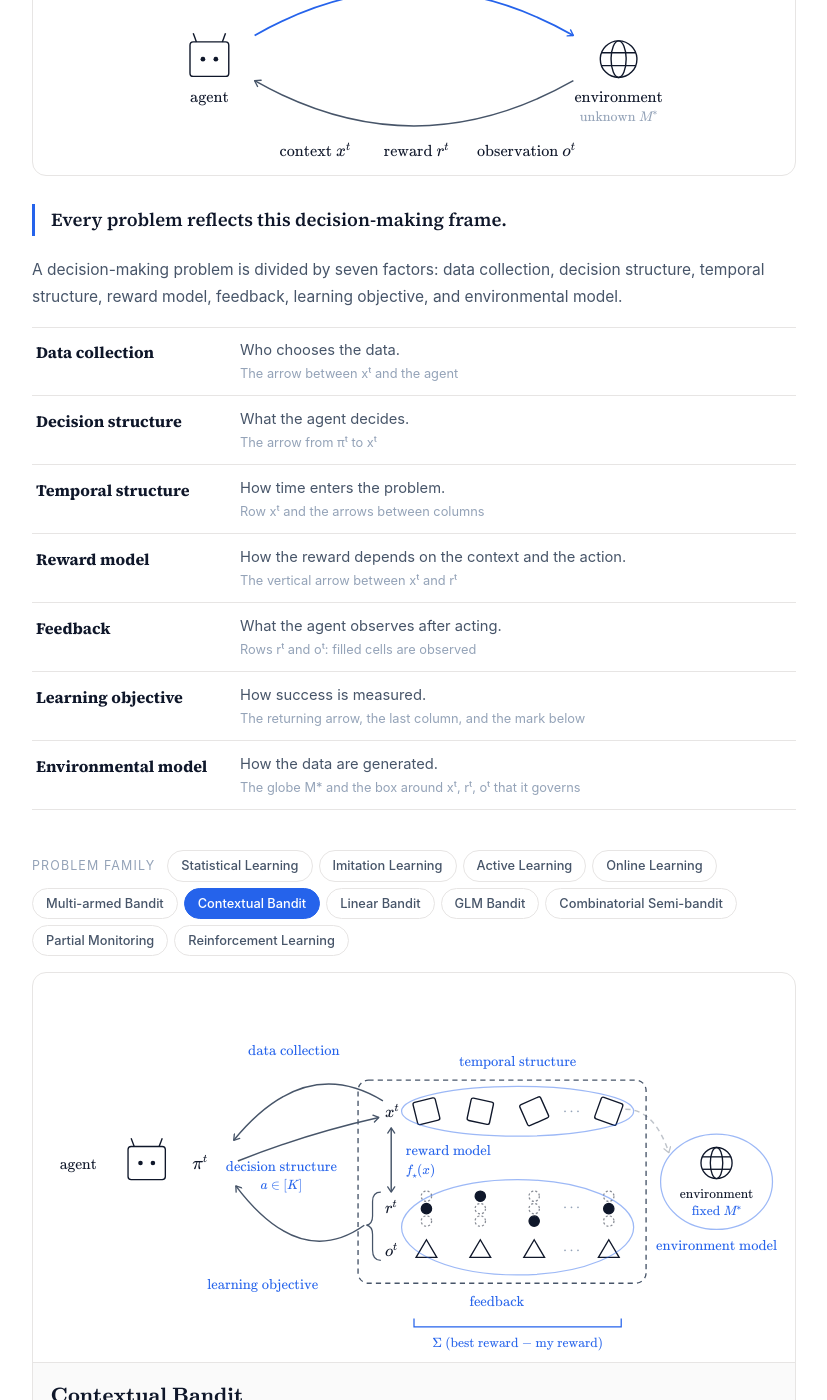
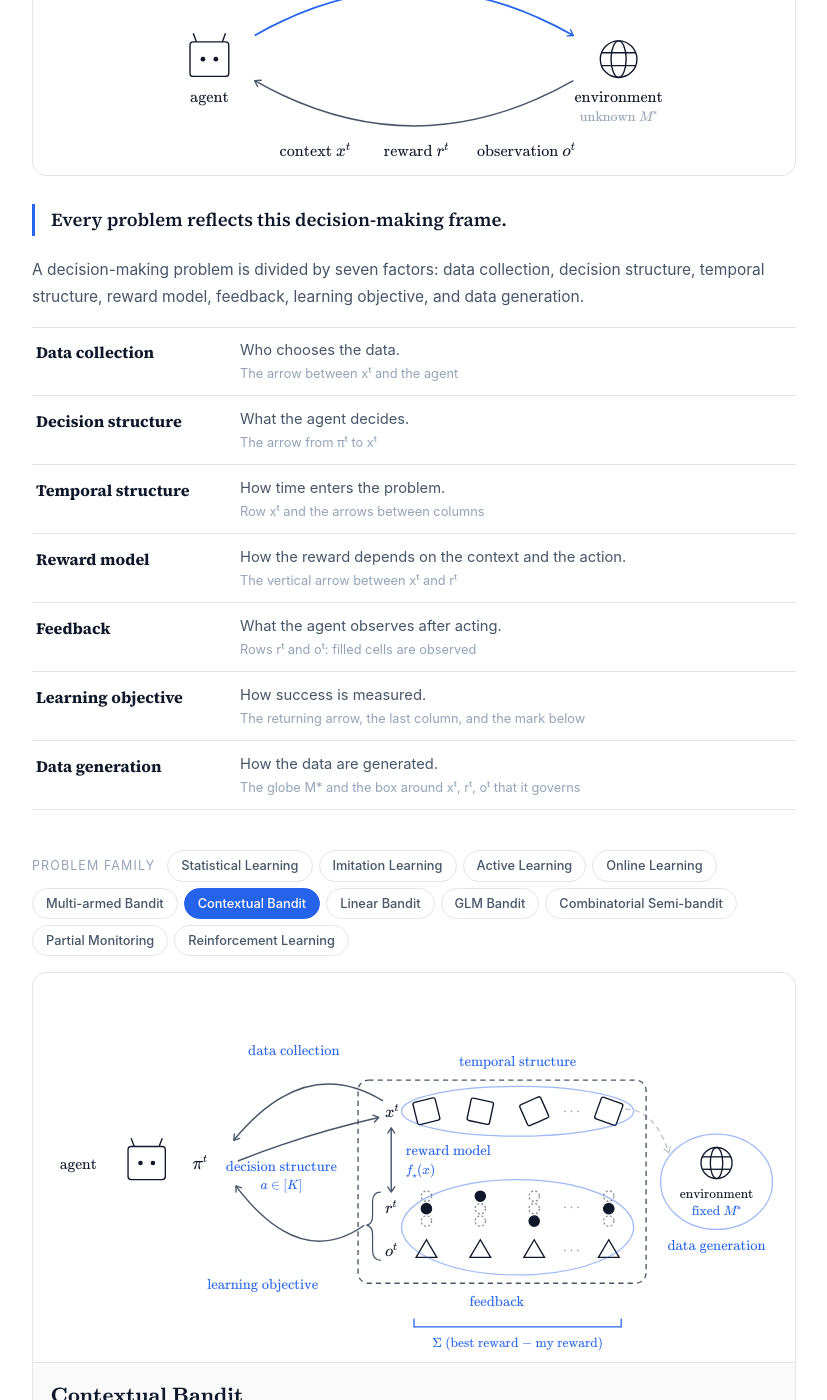
Before and after one commit to hajin322/hajin322.github.io, a Jekyll site: the page built from pages/learning-framework.html, in a window 1280 px wide and 1400 px high, scrolled down 452 px. Shown: the whole window, without its empty margins (226-1053 px from the left). Built offline with Jekyll 4.4.1, drawn with Linux system fonts in a browser that asks for light colours; some of the changed text lies outside the part shown.

Commit message:
Learning Framework: rename Environment model to Data generation
Co-Authored-By: Claude Opus 5.5 <noreply@anthropic.com>

```diff
--- a/pages/learning-framework.html
+++ b/pages/learning-framework.html
@@ -1,7 +1,7 @@
 ---
 layout: page
 title: "Learning Framework"
-description: "An agent interacts with an unknown environment, learning a mapping from contexts to decisions. Every such problem is divided by seven factors: data collection, decision structure, temporal structure, reward model, feedback, learning objective, and environmental model."
+description: "An agent interacts with an unknown environment, learning a mapping from contexts to decisions. Every such problem is divided by seven factors: data collection, decision structure, temporal structure, reward model, feedback, learning objective, and data generation."
 permalink: /pages/learning-framework/
 ---
 
@@ -199,8 +199,8 @@ permalink: /pages/learning-framework/
   <p class="lf-frame" data-l="en" lang="en">Every problem reflects this decision-making frame.</p>
   <p class="lf-frame" data-l="ko" lang="ko">모든 문제는 이 의사결정 프레임을 반영한다.</p>
 
-  <p class="lf-lede" data-l="en" lang="en">A decision-making problem is divided by seven factors: data collection, decision structure, temporal structure, reward model, feedback, learning objective, and environmental model.</p>
-  <p class="lf-lede" data-l="ko" lang="ko">의사결정 문제는 일곱 개의 요소로 나뉜다: 데이터 수집, 결정 구조, 시간 구조, 보상 모델, 피드백, 학습 목표, 환경 모델.</p>
+  <p class="lf-lede" data-l="en" lang="en">A decision-making problem is divided by seven factors: data collection, decision structure, temporal structure, reward model, feedback, learning objective, and data generation.</p>
+  <p class="lf-lede" data-l="ko" lang="ko">의사결정 문제는 일곱 개의 요소로 나뉜다: 데이터 수집, 결정 구조, 시간 구조, 보상 모델, 피드백, 학습 목표, 데이터 생성.</p>
 
   <dl class="lf-factors">
     <div>
@@ -234,7 +234,7 @@ permalink: /pages/learning-framework/
         <span class="lf-where"><span data-l="en" lang="en">The returning arrow, the last column, and the mark below</span><span data-l="ko" lang="ko">돌아오는 화살표, 마지막 칸, 아래의 평가 표시</span></span></dd>
     </div>
     <div>
-      <dt>Environmental model</dt>
+      <dt>Data generation</dt>
       <dd><span data-l="en" lang="en">How the data are generated.</span><span data-l="ko" lang="ko">데이터가 어떻게 생성되는가.</span>
         <span class="lf-where"><span data-l="en" lang="en">The globe M* and the box around xᵗ, rᵗ, oᵗ that it governs</span><span data-l="ko" lang="ko">지구본 M*와 그것이 관할하는 xᵗ, rᵗ, oᵗ의 상자</span></span></dd>
     </div>
@@ -295,7 +295,7 @@ permalink: /pages/learning-framework/
       <g><circle class="ink" cx="652" cy="168" r="15"/><ellipse class="ink" cx="652" cy="168" rx="6" ry="15"/><line class="ink" x1="638" y1="162" x2="666" y2="162"/><line class="ink" x1="638" y1="174" x2="666" y2="174"/></g>
       <text class="t" x="652" y="202" text-anchor="middle" style="font-size:13px">environment</text>
       <g id="envCap" data-ax="env"><text class="capA" data-l="en" x="652" y="218" text-anchor="middle"></text><text class="capA" data-l="ko" x="652" y="218" text-anchor="middle"></text></g>
-      <text class="ax" data-ax="env" x="652" y="252" text-anchor="middle">environment model</text>
+      <text class="ax" data-ax="env" x="652" y="252" text-anchor="middle">data generation</text>
       <path id="advLine" class="link" data-ax="env" d="M564 116 Q592 116 606 158"/>
 
       <!-- objective marks -->
@@ -369,7 +369,7 @@ const AXES = [
     ['Linear', 'The mean reward is linear in the features: ⟨x, θ⋆⟩.', '평균 보상이 특징에 대해 선형이다: ⟨x, θ⋆⟩.'],
     ['Generalized linear', 'A known link function of a linear score: σ(⟨x, θ⋆⟩).', '선형 점수에 알려진 연결 함수를 씌운 값이다: σ(⟨x, θ⋆⟩).'],
     ['General function', 'A general function class, e.g. kernels or neural networks: f⋆(x).', '커널, 신경망 같은 일반 함수 클래스다: f⋆(x).']]},
-  {id:'env', name:'Environment model',
+  {id:'env', name:'Data generation',
    q:['How is the data generated?', '데이터가 어떻게 생성되나'],
    where:['The globe M* and the box around xᵗ, rᵗ, oᵗ that it governs', '지구본 M*와 그것이 관할하는 xᵗ, rᵗ, oᵗ의 상자'], vals:[
     ['i.i.d.', 'A fixed M* generates every round independently.', '고정된 M*가 매 라운드를 독립적으로 생성한다.'],
```
